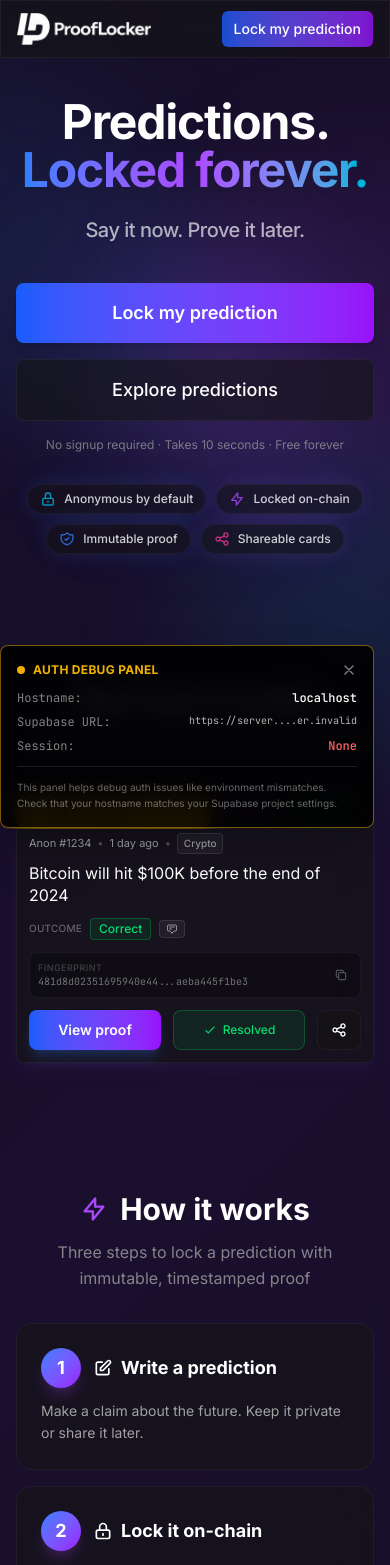
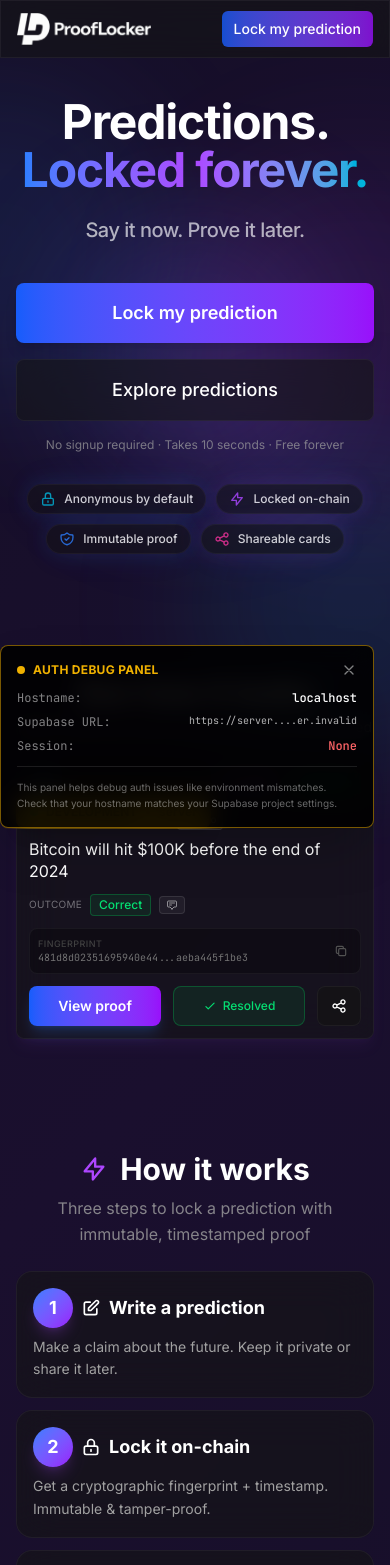
Before and after one commit to Boomchakalala/prooflocker, a Next.js app: page / in a window 390 px wide. Shown: the top 1565 px of the page. Built offline with nearby package versions, Linux system fonts and the light colour scheme; no server answers.

Commit message:
Sandbox autosave

```diff
--- a/src/components/HowItWorks.tsx
+++ b/src/components/HowItWorks.tsx
@@ -33,11 +33,11 @@ export default function HowItWorks() {
   ];
 
   return (
-    <div className="relative z-10 py-10 sm:py-16 px-4">
+    <div className="relative z-10 py-8 sm:py-10 md:py-16 px-4">
       <div className="max-w-6xl mx-auto md:px-6">
         {/* Header */}
-        <div className="text-center mb-8 sm:mb-12">
-          <h2 className="text-3xl sm:text-4xl md:text-5xl font-bold text-white mb-3 sm:mb-4 flex items-center justify-center gap-3">
+        <div className="text-center mb-6 sm:mb-10 md:mb-12">
+          <h2 className="text-3xl sm:text-4xl md:text-5xl font-bold text-white mb-2 sm:mb-3 md:mb-4 flex items-center justify-center gap-3">
             <svg className="w-7 h-7 sm:w-8 sm:h-8 md:w-10 md:h-10 text-purple-500" fill="none" stroke="currentColor" viewBox="0 0 24 24">
               <path strokeLinecap="round" strokeLinejoin="round" strokeWidth={2} d="M13 10V3L4 14h7v7l9-11h-7z" />
             </svg>
@@ -51,14 +51,14 @@ export default function HowItWorks() {
         </div>
 
         {/* Steps Grid */}
-        <div className="space-y-4 sm:space-y-6 md:grid md:grid-cols-3 md:gap-6 lg:gap-8 md:space-y-0">
+        <div className="space-y-3 sm:space-y-4 md:space-y-6 md:grid md:grid-cols-3 md:gap-6 lg:gap-8 md:space-y-0">
           {steps.map((step, index) => (
             <div
               key={index}
-              className="glass border border-white/10 rounded-2xl sm:rounded-3xl p-6 sm:p-8 hover:border-purple-500/30 transition-all group"
+              className="glass border border-white/10 rounded-2xl sm:rounded-3xl p-4 sm:p-6 md:p-8 hover:border-purple-500/30 transition-all group"
             >
               {/* Number Badge and Title Row */}
-              <div className="flex items-center gap-3 mb-3 sm:mb-4">
+              <div className="flex items-center gap-2 sm:gap-3 mb-2 sm:mb-3 md:mb-4">
                 <div className="inline-flex items-center justify-center w-10 h-10 sm:w-12 sm:h-12 rounded-full bg-gradient-to-br from-blue-500 to-purple-600 text-white font-bold text-lg sm:text-xl group-hover:scale-110 transition-transform shadow-lg shadow-purple-500/20 flex-shrink-0">
                   {step.number}
                 </div>
--- a/src/components/ProofCardPreview.tsx
+++ b/src/components/ProofCardPreview.tsx
@@ -32,10 +32,10 @@ export default function ProofCardPreview() {
   };
 
   return (
-    <div className="relative z-10 py-10 sm:py-16 px-4">
+    <div className="relative z-10 py-8 sm:py-10 md:py-16 px-4">
       <div className="max-w-6xl mx-auto">
-        <div className="text-center mb-8 sm:mb-12">
-          <h2 className="text-3xl md:text-5xl font-bold text-white mb-4">
+        <div className="text-center mb-6 sm:mb-10 md:mb-12">
+          <h2 className="text-3xl md:text-5xl font-bold text-white mb-2 sm:mb-3 md:mb-4">
             See how it looks
           </h2>
           <div className="mx-auto max-w-fit overflow-hidden">
```
